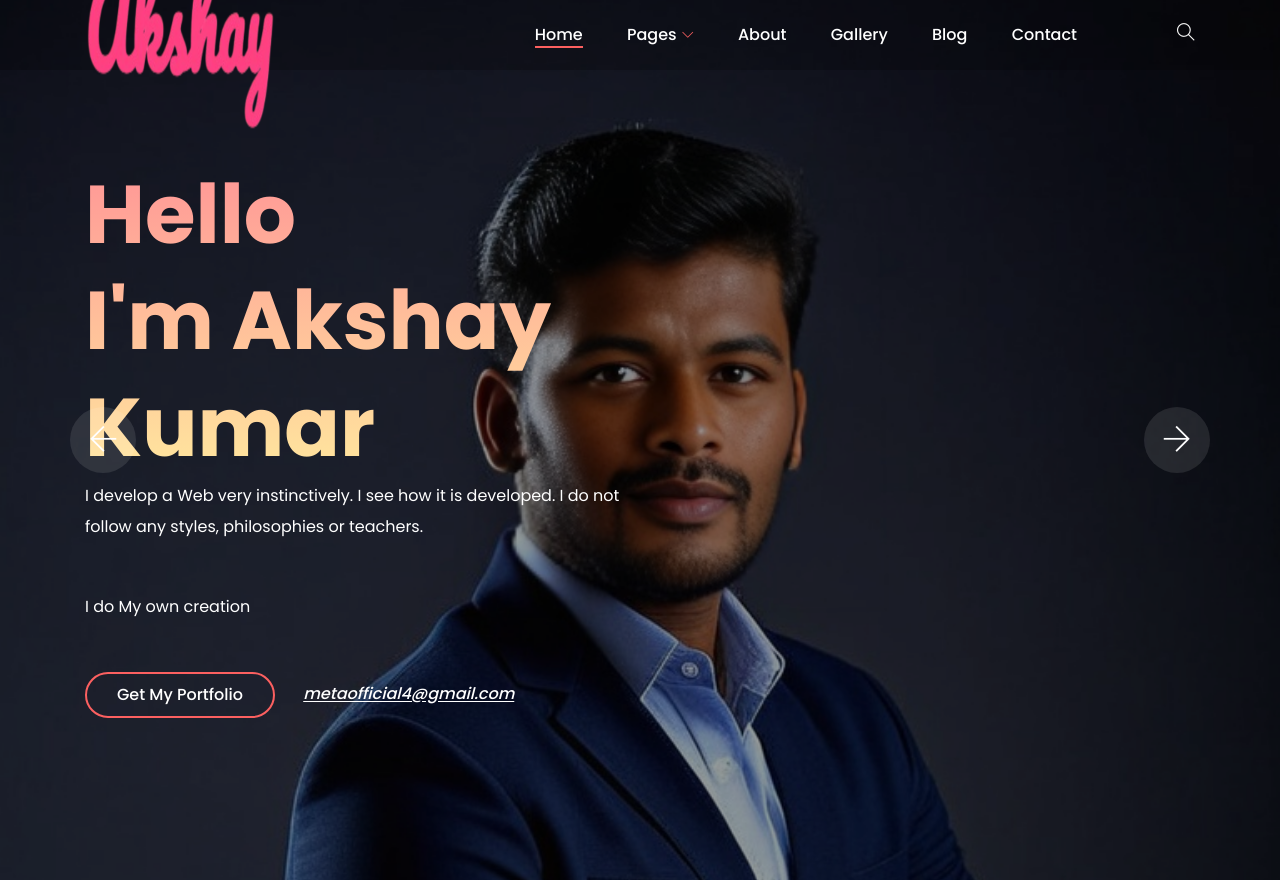
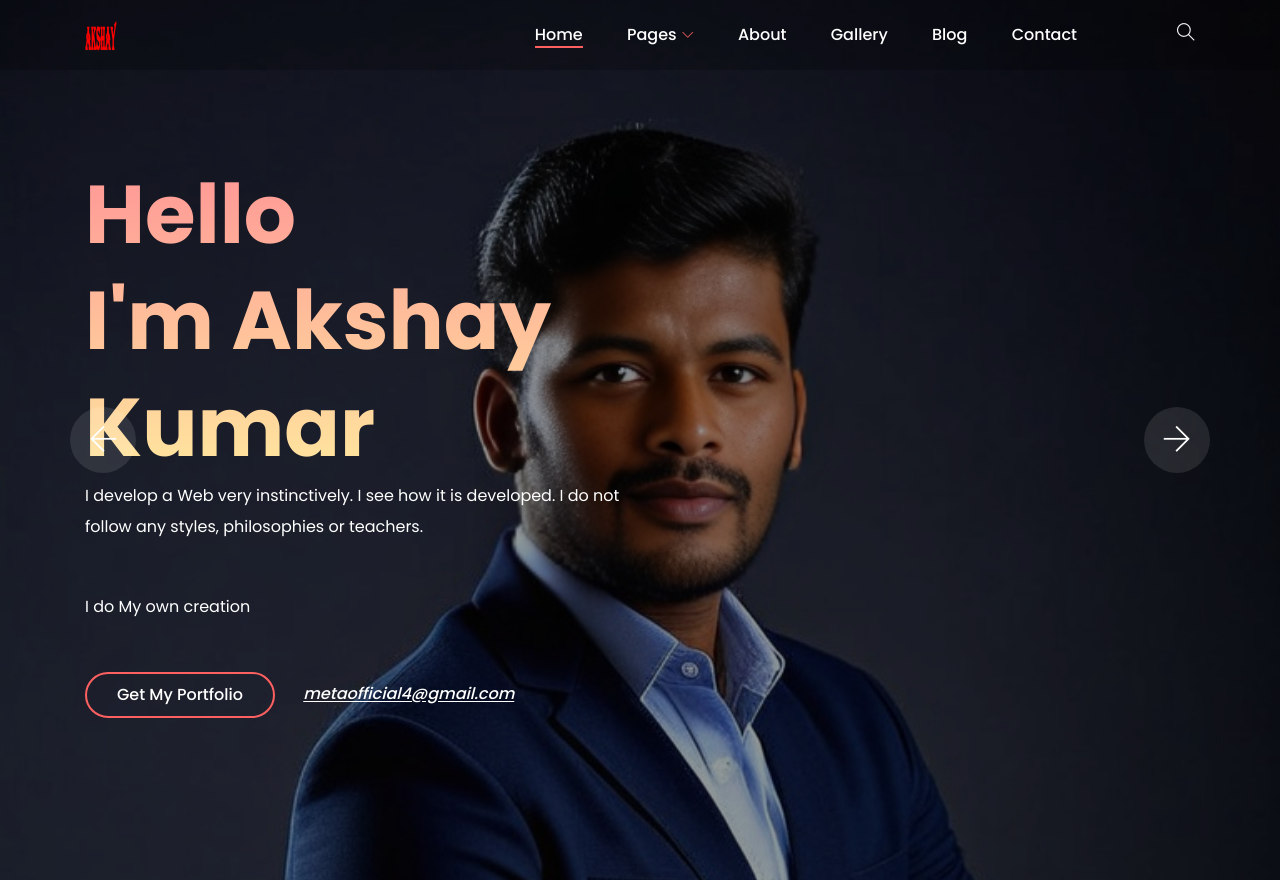
Before and after one commit to meta-offical/Manjunath_Guruji, a website: page index.html in a window 1280 px wide. Shown: the top 880 px of the page. Drawn offline with Linux system fonts and the light colour scheme; files whose address does not match are found by name.

Commit message:
Update index.html

```diff
--- a/index.html
+++ b/index.html
@@ -54,7 +54,7 @@
                     <nav class="classy-navbar justify-content-between" id="alimeNav">
 
                         <!-- Logo -->
-                        <a class="nav-brand" href="./index.html"><img src="img/favicon_io (8)/android-chrome-192x192.png" alt="appulogo" width=""></a>
+                        <a class="nav-brand" href="./index.html"><img src="img/favicon_io (8)/X32.png" alt="appulogo" width=""></a>
 
                         <!-- Navbar Toggler -->
                         <div class="classy-navbar-toggler">
```
